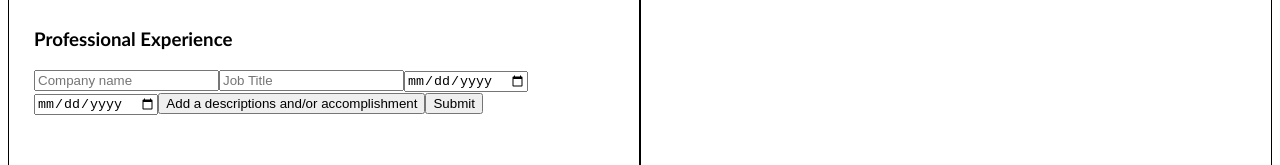
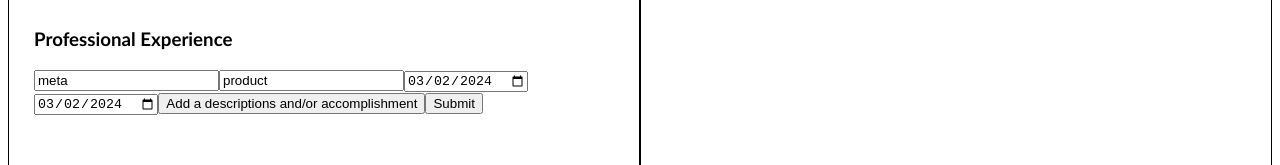
Before and after one commit to roba-adnew/cv-application, a React (Vite) app in the folder cv-application/: page / in a window 1280 px wide. Shown: the part 286-451 px from the top of the page. Built offline with nearby package versions, Linux system fonts and the light colour scheme.

Commit message:
Completed framework for a user to add one past job and display input

```diff
--- a/cv-application/src/Header/Header.css
+++ b/cv-application/src/Header/Header.css
@@ -39,7 +39,6 @@
 
 
 /* DISPLAY */
-
 #headerDisplay {
     display: flex;
     align-items: baseline;
--- a/cv-application/src/ProfessionalX/Descriptors/Descriptors.jsx
+++ b/cv-application/src/ProfessionalX/Descriptors/Descriptors.jsx
@@ -11,7 +11,7 @@ function Feat(displayForm = false) {
 }
 
 
-function JobDescriptorsInput() {
+function JobDescriptorsInput({ updateJob }) {
     const [feats, setFeats] = useState([]);
 
     function addDescriptorInput(e) {
@@ -19,9 +19,7 @@ function JobDescriptorsInput() {
         setFeats([...feats, Feat(true)]);
     }
 
-    function updateFeat(e, id) {
-        e.preventDefault();
-        const text = e.target.value;
+    function updateFeat(id, text) {
         const updatedFeats = feats.map(feat => {
             if (feat.id === id) {
                 feat.text = text;
@@ -29,7 +27,8 @@ function JobDescriptorsInput() {
             }
             else {
                 return feat
-            }});
+            }
+        });
         setFeats(updatedFeats);
     }
 
@@ -41,7 +40,8 @@ function JobDescriptorsInput() {
             }
             else {
                 return feat
-            }});
+            }
+        });
         setFeats(updatedFeats);
     }
 
@@ -52,13 +52,26 @@ function JobDescriptorsInput() {
                     <form key={feat.id}>
                         <input
                             className='describe'
-                        onChange={(e) => updateFeat(e,feat.id)}
+                            onChange={(e) => {
+                                e.preventDefault();
+                                updateFeat(feat.id, e.target.value)
+                            }}
                             value={feat.text}></input>
-                    <button onClick={() => switchDisplay(feat.id)}>Add descriptor</button>
+                        <button
+                            onClick={(e) => {
+                                e.preventDefault();
+                                updateJob('feats',feats);
+                                switchDisplay(feat.id)
+                            }}
+                        >
+                            Add descriptor
+                        </button>
                     </form> :
                     <div key={feat.id}>
-                <p  className='description'>{feat.text}</p>
-                <button onClick={() => switchDisplay(feat.id)} >Edit</button>
+                        <p className='description'>{feat.text}</p>
+                        <button onClick={() => switchDisplay(feat.id)}>
+                            Edit
+                        </button>
                     </div>
             ))}
             <button
@@ -72,7 +85,8 @@ function JobDescriptorsInput() {
 }
 
 JobDescriptorsInput.propTypes = {
-    job: PropTypes.object
+    job: PropTypes.object,
+    updateJob: PropTypes.func
 }
 
 export default JobDescriptorsInput;
--- a/cv-application/src/ProfessionalX/JobForm.jsx
+++ b/cv-application/src/ProfessionalX/JobForm.jsx
@@ -2,6 +2,7 @@ import { useState } from 'react';
 import { v4 as uuidv4 } from 'uuid';
 import PropTypes from 'prop-types';
 import JobDescriptors from './Descriptors/Descriptors';
+import { format } from 'date-fns';
 
 
 // DONT FORGET CODE AT THE BOTTOM
@@ -20,15 +21,21 @@ function JobInput({ job, updateJob, switchDisplay }) {
             <div>
                 {Object.keys(tagAttributes).map((field) =>
                     field !== 'feats' &&
+                    <>
                     <input
                         key={job.id}
                         id={field}
                         type={field.includes('Date') ? 'date' : 'text'}
+                        value={job[field]}
                         placeholder={tagAttributes[field]}
-                        onChange={(e) => updateJob(e)}
+                        onChange={(e) => {
+                            e.preventDefault();
+                            updateJob(field, e.target.value)
+                        }}
                     ></input>
+                    </>
                 )}
-                <JobDescriptors />
+                <JobDescriptors updateJob={updateJob}/>
                 <button onClick={switchDisplay}>
                     Submit
                 </button>
@@ -41,30 +48,54 @@ function JobInputDisplay({ job, switchDisplay }) {
     return (
         <div id="jobDisplay">
             {Object.keys(job).map(field =>
-                field !== 'id' &&
+                field !== 'id' && field !== 'feats' &&
                 <p className="display" key={field}>{job[field]}</p>
+            )}
+            {Object.keys(job).map(field =>
+                field === 'feats' &&
+                job[field].map(
+                    feat =>
+                    <p className="display" key={feat.id}>{feat.text}</p>
+                )
             )}
             <button onClick={switchDisplay}>Edit</button>
         </div>
     )
 }
 
+function setDefaultDueDate() {
+    const today = new Date;
+    const tomorrow = new Date();
+    tomorrow.setDate(today.getDate());
+    return format(tomorrow, 'yyyy-MM-dd');
+}
+
 function JobForm() {
+    // {
+    //     id: uuidv4(),
+    //     company: '',
+    //     role: '',
+    //     startDate: '',
+    //     endDate: '',
+    //     feats: []
+    // }
     const [job, setJob] = useState(() => ({
         id: uuidv4(),
-        company: '',
-        role: '',
-        startDate: '',
-        endDate: '',
+        company: 'meta',
+        role: 'product',
+        startDate: setDefaultDueDate(),
+        endDate: setDefaultDueDate(),
         feats: []
     }))
     const [shouldRenderForm, setShouldRenderForm] = useState(true)
 
-    function updateJob(e) {
-        e.preventDefault();
-        const value = e.target.value;
-        const field = e.target.id;
-        setJob({...job, [field]: value});
+    function updateJob(field, value) {
+        if (field === 'feats') {
+            setJob(() => ({...job, [field]: [...value]}))
+        }
+        else {
+            setJob({...job, [field]: value});
+        }
     }
 
     function switchDisplay() {setShouldRenderForm(!shouldRenderForm)}
```
Lines whose indentation alone changed are shown as unchanged.
